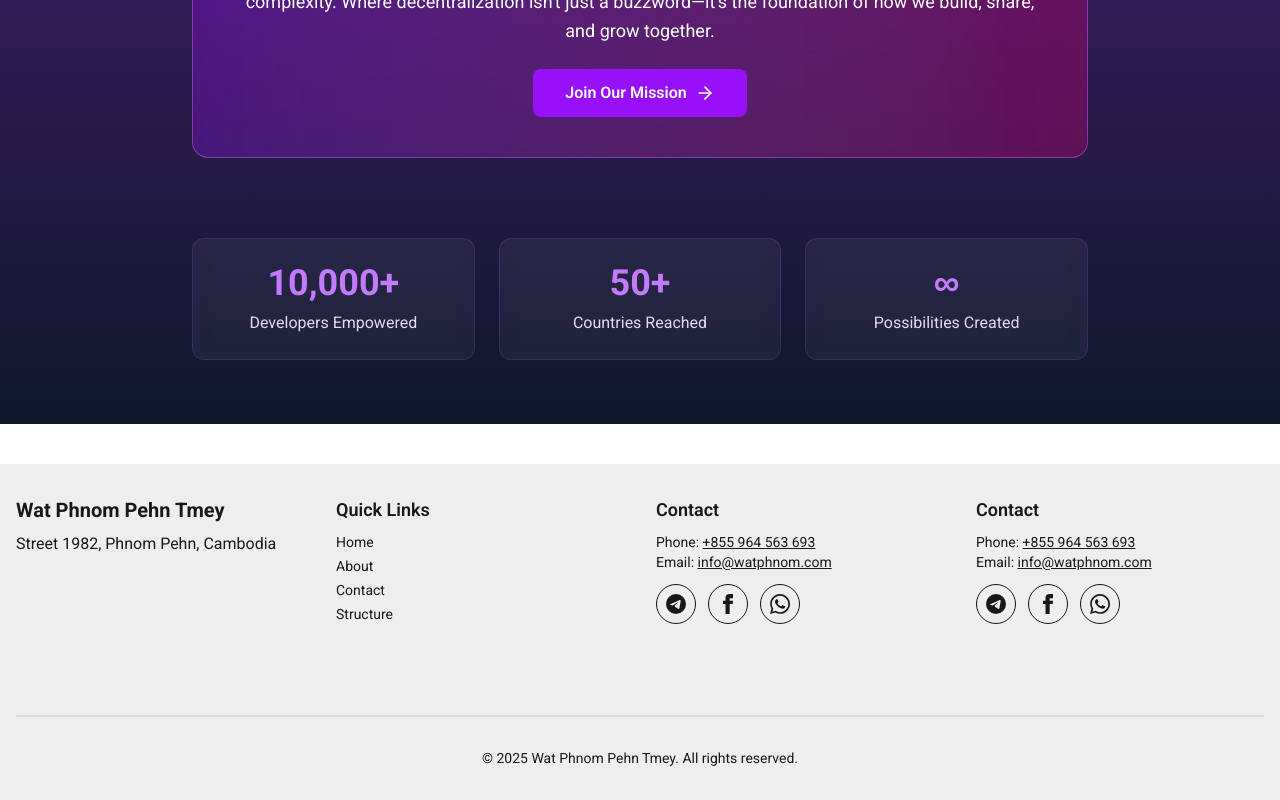
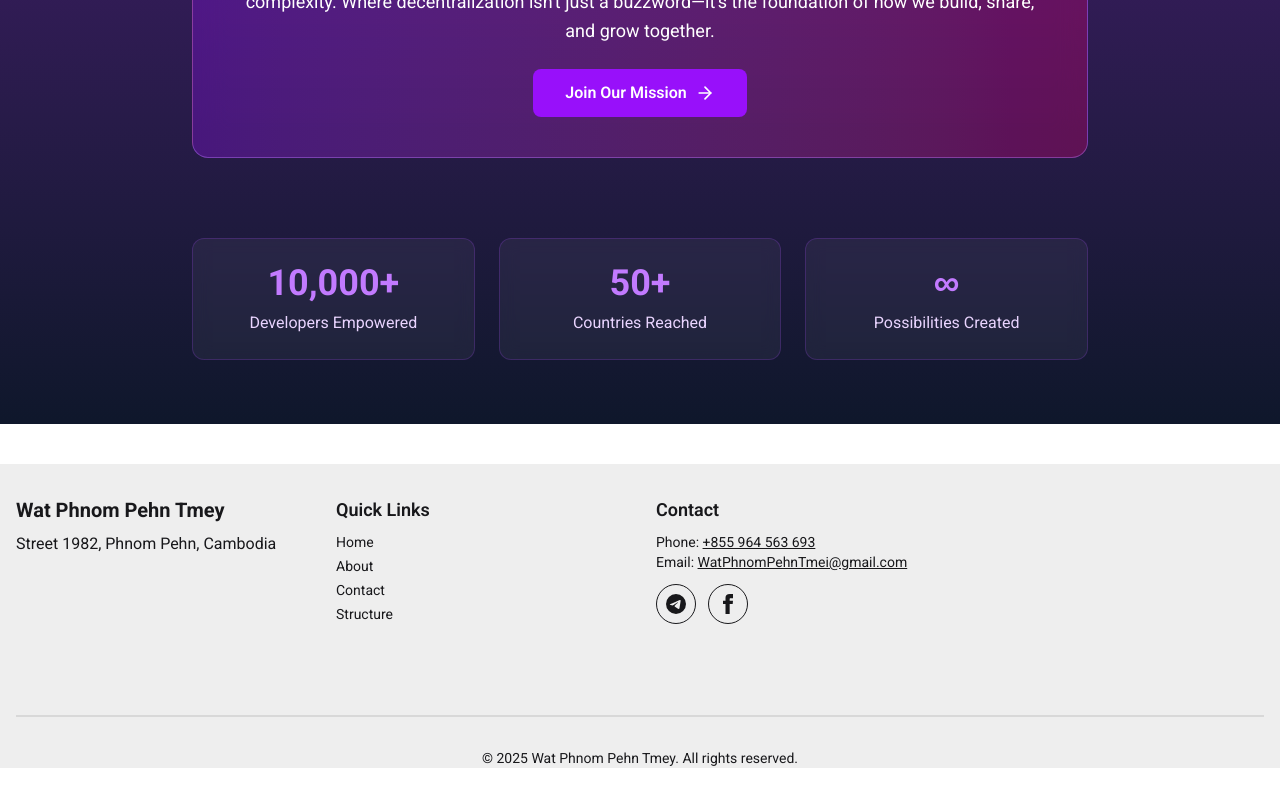
Before and after one commit to NamYou1/PagodaPhnomPehnTmei, a React (Vite) app: page /purpose in a window 1280 px wide. Shown: the part 1441-2241 px from the top of the page. After the commit the page ends 2209 px from the top, so only its background shows below. Built offline with nearby package versions, Linux system fonts and the light colour scheme; grey boxes are pictures that could not be loaded.

Commit message:
update footer

```diff
--- a/src/Layout/Footer.jsx
+++ b/src/Layout/Footer.jsx
@@ -5,7 +5,7 @@ const Footer = () => {
   const { t, language } = useTranslation();
 
   return (
-    <footer className="bg-base-300 text-base-content py-8 md:mt-10">
+    <footer className="bg-base-300 text-base-content pt-8 md:mt-10">
       <div className="container mx-auto px-4">
         <div className="grid grid-cols-2 md:grid-cols-4 gap-8 items-start">
           {/* Company / description + small map */}
@@ -20,7 +20,7 @@ const Footer = () => {
             <div className=" md:block">
               <iframe
                 title="ACME location"
-                src="https://www.google.com/maps?q=11.5750773,104.8781759&z=15&output=embed"
+                src="https://www.google.com/maps?q=11.5750773,104.8781759&z=17&output=embed"
                 className="w-full h-32 rounded"
                 style={{ border: 0 }}
                 allowFullScreen
@@ -72,15 +72,15 @@ const Footer = () => {
             </p>
             <p className="text-sm">
               {language === 'en' ? 'Email' : 'អ៊ីមែល'}: {" "}
-              <a href="mailto:info@watphnom.com" className="link">
-                info@watphnom.com
+              <a href="mailto:WatPhnomPehnTmei@gmail.com" className="link">
+                WatPhnomPehnTmei@gmail.com
               </a>
             </p>
 
             {/* Social Icons */}
             <div className="flex gap-3 mt-3">
               <a
-                href="https://t.me/yourusername"
+                href="https://t.me/Namyou1"
                 target="_blank"
                 rel="noopener noreferrer"
                 className="btn btn-circle btn-outline btn-sm md:btn-md hover:bg-primary hover:border-primary"
@@ -98,7 +98,7 @@ const Footer = () => {
               </a>
 
               <a
-                href="https://facebook.com/yourpage"
+                href="https://www.facebook.com/people/%E1%9E%9C%E1%9E%8F%E1%9F%92%E1%9E%8F%E1%9E%97%E1%9F%92%E1%9E%93%E1%9F%86%E1%9E%96%E1%9F%81%E1%9E%89%E1%9E%90%E1%9F%92%E1%9E%98%E1%9E%B8/100085604379815/"
                 target="_blank"
                 rel="noopener noreferrer"
                 className="btn btn-circle btn-outline btn-sm md:btn-md hover:bg-primary hover:border-primary"
@@ -114,100 +114,9 @@ const Footer = () => {
                   <path d="M9 8h-3v4h3v12h5v-12h3.642l.358-4h-4v-1.667c0-.955.192-1.333 1.115-1.333h2.885v-5h-3.808c-3.596 0-5.192 1.583-5.192 4.615v3.385z" />
                 </svg>
               </a>
-
-              <a
-                href="https://wa.me/855123456789"
-                target="_blank"
-                rel="noopener noreferrer"
-                className="btn btn-circle btn-outline btn-sm md:btn-md hover:bg-primary hover:border-primary"
-                title="WhatsApp"
-              >
-                <svg
-                  xmlns="http://www.w3.org/2000/svg"
-                  width="20"
-                  height="20"
-                  fill="currentColor"
-                  viewBox="0 0 24 24"
-                >
-                  <path d="M.057 24l1.687-6.163c-1.041-1.804-1.588-3.849-1.587-5.946.003-6.556 5.338-11.891 11.893-11.891 3.181.001 6.167 1.24 8.413 3.488 2.245 2.248 3.481 5.236 3.48 8.414-.003 6.557-5.338 11.892-11.893 11.892-1.99-.001-3.951-.5-5.688-1.448l-6.305 1.654zm6.597-3.807c1.676.995 3.276 1.591 5.392 1.592 5.448 0 9.886-4.434 9.889-9.885.002-5.462-4.415-9.89-9.881-9.892-5.452 0-9.887 4.434-9.889 9.884-.001 2.225.651 3.891 1.746 5.634l-.999 3.648 3.742-.981zm11.387-5.464c-.074-.124-.272-.198-.57-.347-.297-.149-1.758-.868-2.031-.967-.272-.099-.47-.149-.669.149-.198.297-.768.967-.941 1.165-.173.198-.347.223-.644.074-.297-.149-1.255-.462-2.39-1.475-.883-.788-1.48-1.761-1.653-2.059-.173-.297-.018-.458.13-.606.134-.133.297-.347.446-.521.151-.172.2-.296.3-.495.099-.198.05-.372-.025-.521-.075-.148-.669-1.611-.916-2.206-.242-.579-.487-.501-.669-.51l-.57-.01c-.198 0-.52.074-.792.372s-1.04 1.016-1.04 2.479 1.065 2.876 1.213 3.074c.149.198 2.095 3.2 5.076 4.487.709.306 1.263.489 1.694.626.712.226 1.36.194 1.872.118.571-.085 1.758-.719 2.006-1.413.248-.695.248-1.29.173-1.414z" />
-                </svg>
-              </a>
             </div>
           </div>
-          <div>
-            <h4 className="font-semibold mb-2 text-lg">
-              {language === 'en' ? 'Contact' : 'ទាក់ទង'}
-            </h4>
-            <p className="text-sm">
-              {language === 'en' ? 'Phone' : 'ទូរស័ព្ទ'}: {" "}
-              <a href="tel:+855964563693" className="link">
-                +855 964 563 693
-              </a>
-            </p>
-            <p className="text-sm">
-              {language === 'en' ? 'Email' : 'អ៊ីមែល'}: {" "}
-              <a href="mailto:info@watphnom.com" className="link">
-                info@watphnom.com
-              </a>
-            </p>
 
-            {/* Social Icons */}
-            <div className="flex gap-3 mt-3">
-              <a
-                href="https://t.me/yourusername"
-                target="_blank"
-                rel="noopener noreferrer"
-                className="btn btn-circle btn-outline btn-sm md:btn-md hover:bg-primary hover:border-primary"
-                title="Telegram"
-              >
-                <svg
-                  xmlns="http://www.w3.org/2000/svg"
-                  width="20"
-                  height="20"
-                  fill="currentColor"
-                  viewBox="0 0 24 24"
-                >
-                  <path d="M11.944 0A12 12 0 0 0 0 12a12 12 0 0 0 12 12 12 12 0 0 0 12-12A12 12 0 0 0 12 0a12 12 0 0 0-.056 0zm4.962 7.224c.1-.002.321.023.465.14a.506.506 0 0 1 .171.325c.016.093.036.306.02.472-.18 1.898-.962 6.502-1.36 8.627-.168.9-.499 1.201-.82 1.23-.696.065-1.225-.46-1.9-.902-1.056-.693-1.653-1.124-2.678-1.8-1.185-.78-.417-1.21.258-1.91.177-.184 3.247-2.977 3.307-3.23.007-.032.014-.15-.056-.212s-.174-.041-.247-.024c-.106.024-1.793 1.14-5.061 3.345-.48.33-.913.49-1.302.48-.428-.008-1.252-.241-1.865-.44-.752-.245-1.349-.374-1.297-.789.027-.216.325-.437.893-.663 3.498-1.524 5.83-2.529 6.998-3.014 3.332-1.386 4.025-1.627 4.476-1.635z" />
-                </svg>
-              </a>
-
-              <a
-                href="https://facebook.com/yourpage"
-                target="_blank"
-                rel="noopener noreferrer"
-                className="btn btn-circle btn-outline btn-sm md:btn-md hover:bg-primary hover:border-primary"
-                title="Facebook"
-              >
-                <svg
-                  xmlns="http://www.w3.org/2000/svg"
-                  width="20"
-                  height="20"
-                  fill="currentColor"
-                  viewBox="0 0 24 24"
-                >
-                  <path d="M9 8h-3v4h3v12h5v-12h3.642l.358-4h-4v-1.667c0-.955.192-1.333 1.115-1.333h2.885v-5h-3.808c-3.596 0-5.192 1.583-5.192 4.615v3.385z" />
-                </svg>
-              </a>
-
-              <a
-                href="https://wa.me/855123456789"
-                target="_blank"
-                rel="noopener noreferrer"
-                className="btn btn-circle btn-outline btn-sm md:btn-md hover:bg-primary hover:border-primary"
-                title="WhatsApp"
-              >
-                <svg
-                  xmlns="http://www.w3.org/2000/svg"
-                  width="20"
-                  height="20"
-                  fill="currentColor"
-                  viewBox="0 0 24 24"
-                >
-                  <path d="M.057 24l1.687-6.163c-1.041-1.804-1.588-3.849-1.587-5.946.003-6.556 5.338-11.891 11.893-11.891 3.181.001 6.167 1.24 8.413 3.488 2.245 2.248 3.481 5.236 3.48 8.414-.003 6.557-5.338 11.892-11.893 11.892-1.99-.001-3.951-.5-5.688-1.448l-6.305 1.654zm6.597-3.807c1.676.995 3.276 1.591 5.392 1.592 5.448 0 9.886-4.434 9.889-9.885.002-5.462-4.415-9.89-9.881-9.892-5.452 0-9.887 4.434-9.889 9.884-.001 2.225.651 3.891 1.746 5.634l-.999 3.648 3.742-.981zm11.387-5.464c-.074-.124-.272-.198-.57-.347-.297-.149-1.758-.868-2.031-.967-.272-.099-.47-.149-.669.149-.198.297-.768.967-.941 1.165-.173.198-.347.223-.644.074-.297-.149-1.255-.462-2.39-1.475-.883-.788-1.48-1.761-1.653-2.059-.173-.297-.018-.458.13-.606.134-.133.297-.347.446-.521.151-.172.2-.296.3-.495.099-.198.05-.372-.025-.521-.075-.148-.669-1.611-.916-2.206-.242-.579-.487-.501-.669-.51l-.57-.01c-.198 0-.52.074-.792.372s-1.04 1.016-1.04 2.479 1.065 2.876 1.213 3.074c.149.198 2.095 3.2 5.076 4.487.709.306 1.263.489 1.694.626.712.226 1.36.194 1.872.118.571-.085 1.758-.719 2.006-1.413.248-.695.248-1.29.173-1.414z" />
-                </svg>
-              </a>
-            </div>
-          </div>
         </div>
 
         <div className="divider my-6"></div>
--- a/src/components/Pages/About.jsx
+++ b/src/components/Pages/About.jsx
@@ -56,21 +56,21 @@ const About = () => {
   ]
 
   return (
-    <div className="container mx-auto px-4 py-8">
+    <div className="container mx-auto px-4 py-8 mt-10">
       {/* Hero Section */}
-      <div className="hero min-h-[400px] bg-base-200 rounded-box mb-12">
+      <div className="hero  bg-base-200 rounded-box ">
         <div className="hero-content text-center">
           <div className="max-w-2xl">
             <h1 className="text-5xl font-bold mb-8">{t('about.hero.title')}</h1>
             <p className="text-xl mb-6">{t('about.hero.description')}</p>
-            <button className="btn btn-primary">{t('about.hero.learnMore')}</button>
+            {/* <button className="btn btn-primary">{t('about.hero.learnMore')}</button> */}
           </div>
         </div>
       </div>
 
       {/* Timeline Section */}
       <div className="max-w-4xl mx-auto">
-        <h2 className="text-3xl font-bold text-center mb-12">{t('about.timeline.title')}</h2>
+        <h2 className="text-3xl font-bold text-center mb-8">{t('about.timeline.title')}</h2>
 
         <ul className="timeline timeline-vertical">
           {History.map((item, index) => (
--- a/src/components/Pages/Activities.jsx
+++ b/src/components/Pages/Activities.jsx
@@ -14,7 +14,7 @@ const Activities = () => {
     };
 
     return (
-        <div className="mt-10">
+        <div className="mt-20">
 
             <h2 className="text-3xl font-bold text-center mb-4 text-primary">
                 {t('home.title')}
```
Also changed, not shown: src/components/Pages/Contact.jsx (+5 -5 lines), src/locales/translations.js (+9 -9 lines).
